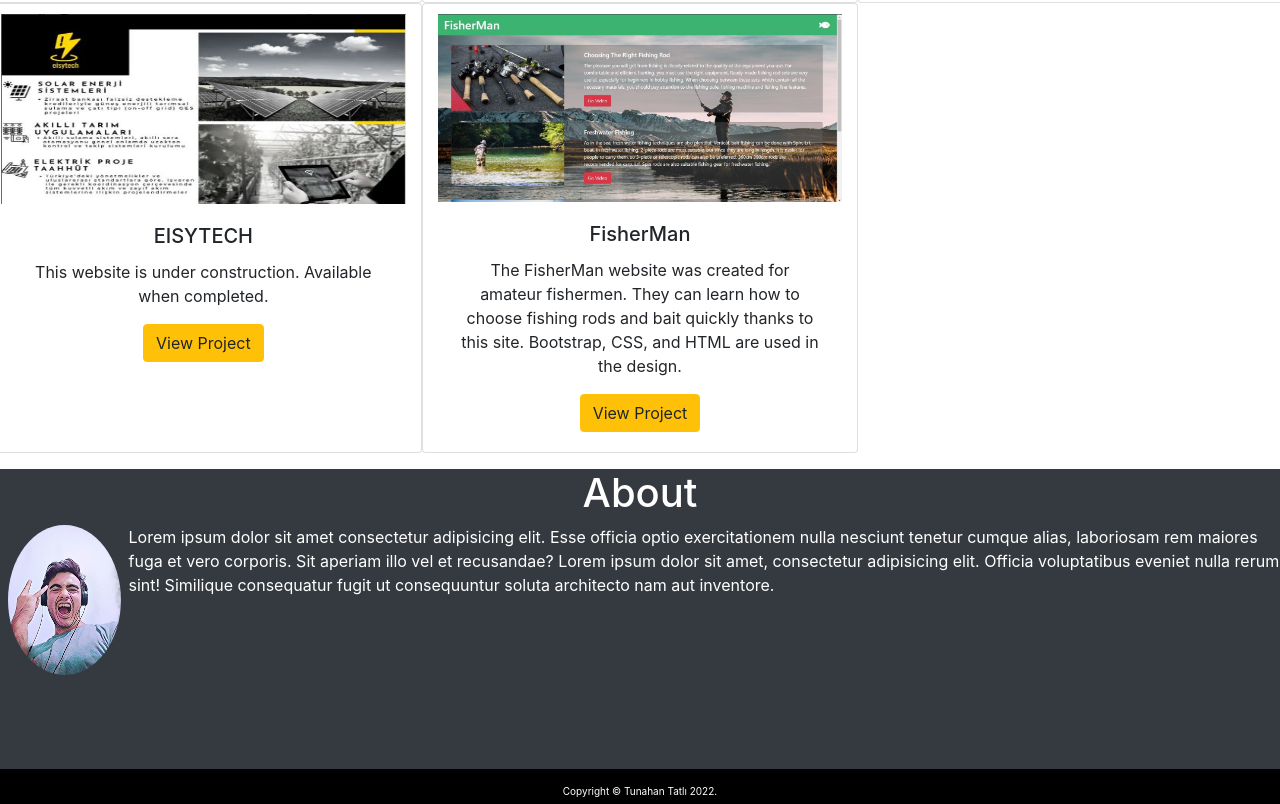
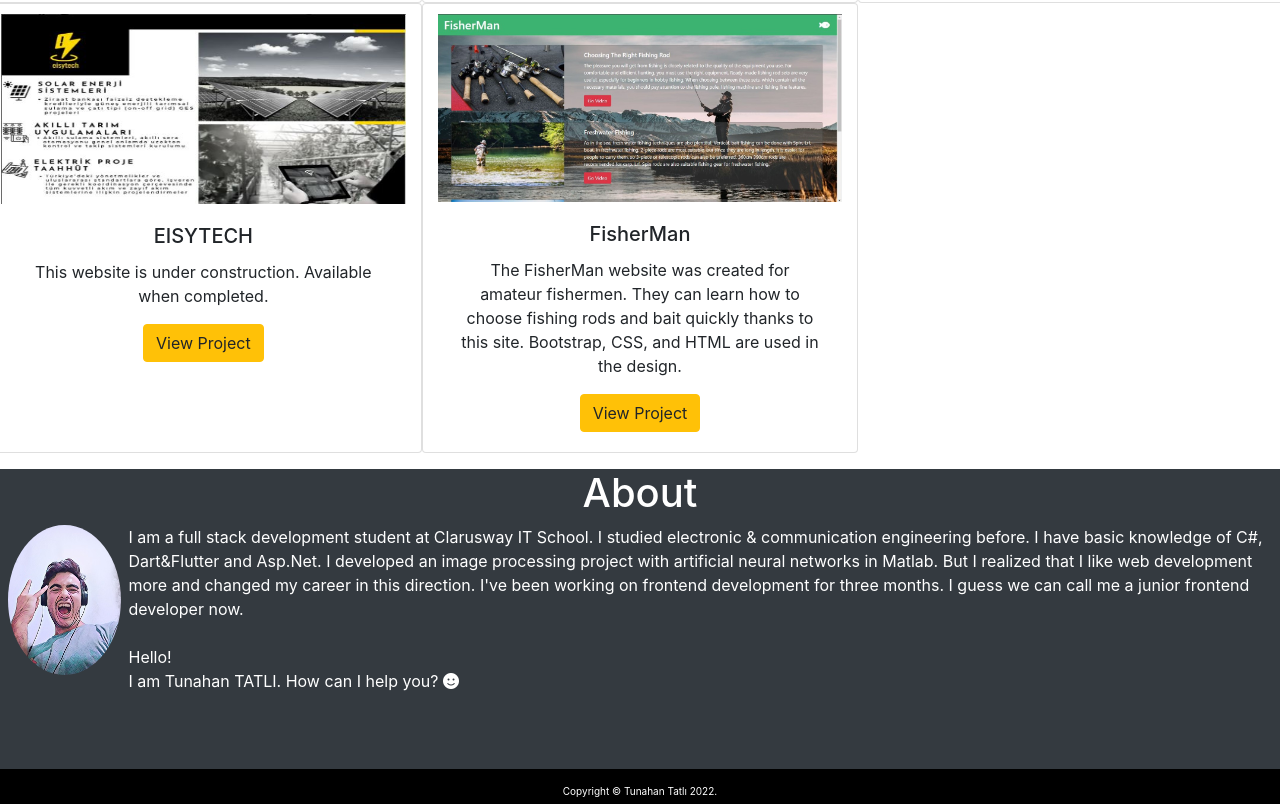
Before and after one commit to tunahantatli/tatlitunahan, a plain HTML site: page index.html in a window 1280 px wide. Shown: the part 672-1476 px from the top of the page. Drawn offline with nearby package versions, Linux system fonts and the light colour scheme.

Commit message:
edit-ten

```diff
--- a/index.html
+++ b/index.html
@@ -206,7 +206,11 @@
         </div>
 
         <div class="card col-md-6 col-lg-4" style="width: 18rem">
-          <img class="card-img-top" src="portfolio-images/eisytech.JPG" alt="Project images" />
+          <img
+            class="card-img-top"
+            src="portfolio-images/eisytech.JPG"
+            alt="Project images"
+          />
           <div class="card-body">
             <h5 class="card-title">EISYTECH</h5>
             <p class="card-text">
@@ -259,12 +263,17 @@
       </div>
       <div id="paragraph" class="text-sm text-white text-end">
         <p>
-          Lorem ipsum dolor sit amet consectetur adipisicing elit. Esse officia
-          optio exercitationem nulla nesciunt tenetur cumque alias, laboriosam
-          rem maiores fuga et vero corporis. Sit aperiam illo vel et recusandae?
-          Lorem ipsum dolor sit amet, consectetur adipisicing elit. Officia
-          voluptatibus eveniet nulla rerum sint! Similique consequatur fugit ut
-          consequuntur soluta architecto nam aut inventore.
+          I am a full stack development student at Clarusway IT School. I studied
+          electronic & communication engineering before. I have basic knowledge
+          of C#, Dart&Flutter and Asp.Net. I developed an image processing
+          project with artificial neural networks in Matlab. But I realized that
+          I like web development more and changed my career in this direction.
+          I've been working on frontend development for three months. I guess we
+          can call me a junior frontend developer now.
+          <br> <br>
+          Hello! <br>
+          I am Tunahan TATLI. How can I help you? <i class="fa-solid fa-face-smile"></i>
+
         </p>
       </div>
     </div>
```
